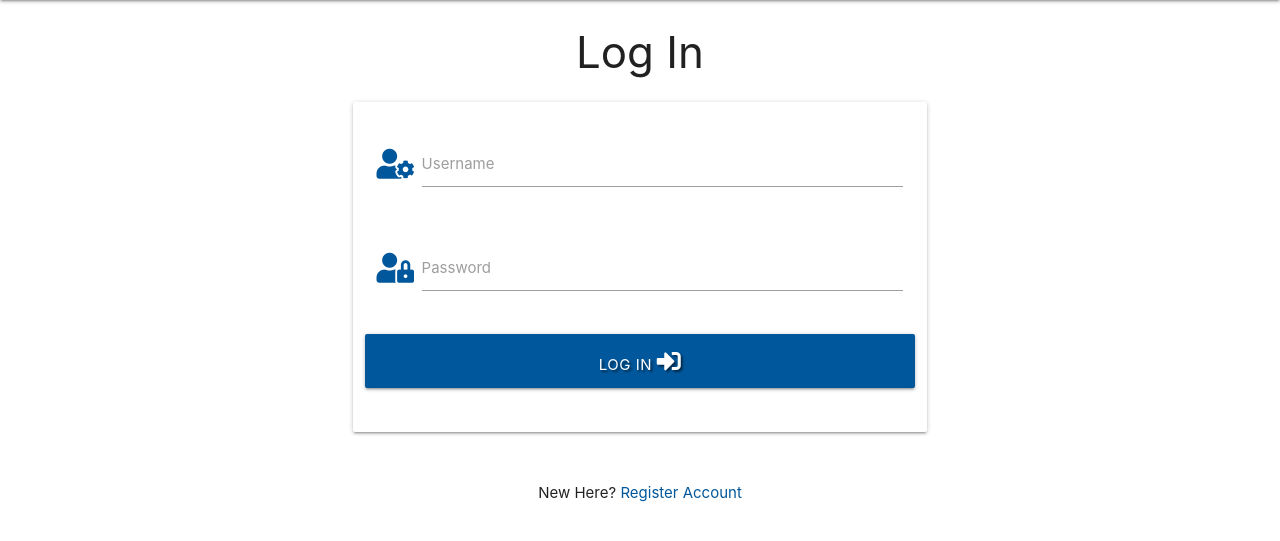
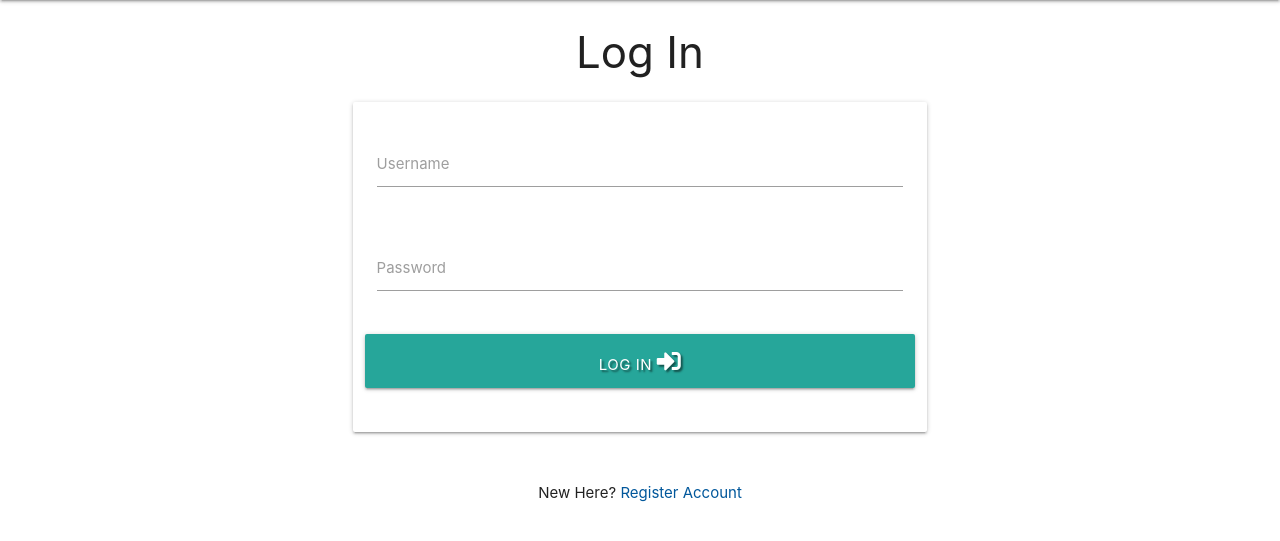
Before and after one commit to upeshp/MS3_EasyDinner, a Flask app: page /login in a window 1280 px wide. Shown: the part 64-605 px from the top of the page. Run offline with Flask 2, Linux system fonts and the light colour scheme; some libraries are stand-ins or nearby versions.

Commit message:
Style: reformat login.html, removed icons and changed colour of login button

```diff
--- a/templates/login.html
+++ b/templates/login.html
@@ -9,7 +9,7 @@
                 <!-- username -->
                 <div class="row">
 					<div class="input-field col s12">
-						<i class="fas fa-user-cog prefix light-blue-text text-darken-4"></i>
+						<!-- <i class="fas fa-user-cog prefix teal-text"></i> -->
 						<input id="username" name="username" type="text" minlength="5"
                             maxlength="15" pattern="^[a-zA-Z0-9]{5,15}$" class="validate" required>
 						<label for="username">Username</label>
@@ -18,7 +18,7 @@
                 <!-- passowrd -->
                 <div class="row">
                     <div class="input-field col s12">
-						<i class="fas fa-user-lock prefix light-blue-text text-darken-4"></i>
+						<!-- <i class="fas fa-user-lock prefix teal-text"></i> -->
                         <input id="password" name="password" type="password" minlength="5"
                             maxlength="15" pattern="^[a-zA-Z0-9]{5,15}$" class="validate" required>
                         <label for="password">Password</label>
@@ -26,7 +26,7 @@
                 </div>
                 <!-- login -->
                 <div class="row">
-                    <button type="submit" class="col s12 btn-large light-blue darken-4 text-shadow">
+                    <button type="submit" class="col s12 btn-large teal lighten-1 text-shadow">
                         Log In <i class="fas fa-sign-in-alt"></i>
                     </button>
                 </div>
--- a/templates/recipe_details.html
+++ b/templates/recipe_details.html
@@ -7,7 +7,7 @@
                     <img class="recipe-image" src="{{ recipe.recipe_image }}" alt="">
                 </div>
                 <div class="col s12 m6">
-                    <h4 class="center-align">{{ recipe.recipe_name }}</h4>
+                    <h5 class="center-align">{{ recipe.recipe_name }}</h5>
                     <div class="divider"></div>
                     <ul class="center-align">
                         <li>
@@ -34,14 +34,14 @@
         <div class="section">
             <div class="row">
                 <div class="col s12 m6">
-                    <h4 class="center-align">Ingredients</h4>
+                    <h5 class="center-align">Ingredients</h5>
                     <div class="divider"></div>
                     {% for line in recipe.recipe_ingredients.splitlines() %}
                         <p>{{ line }}</p>
                     {% endfor %}
                 </div>
                 <div class="col s12 m6">
-                    <h4 class="center-align">Method</h4>
+                    <h5 class="center-align">Method</h5>
                     <div class="divider"></div>
                     {% for line in recipe.recipe_method.splitlines() %}
                     <p>{{ line }}</p>
```
